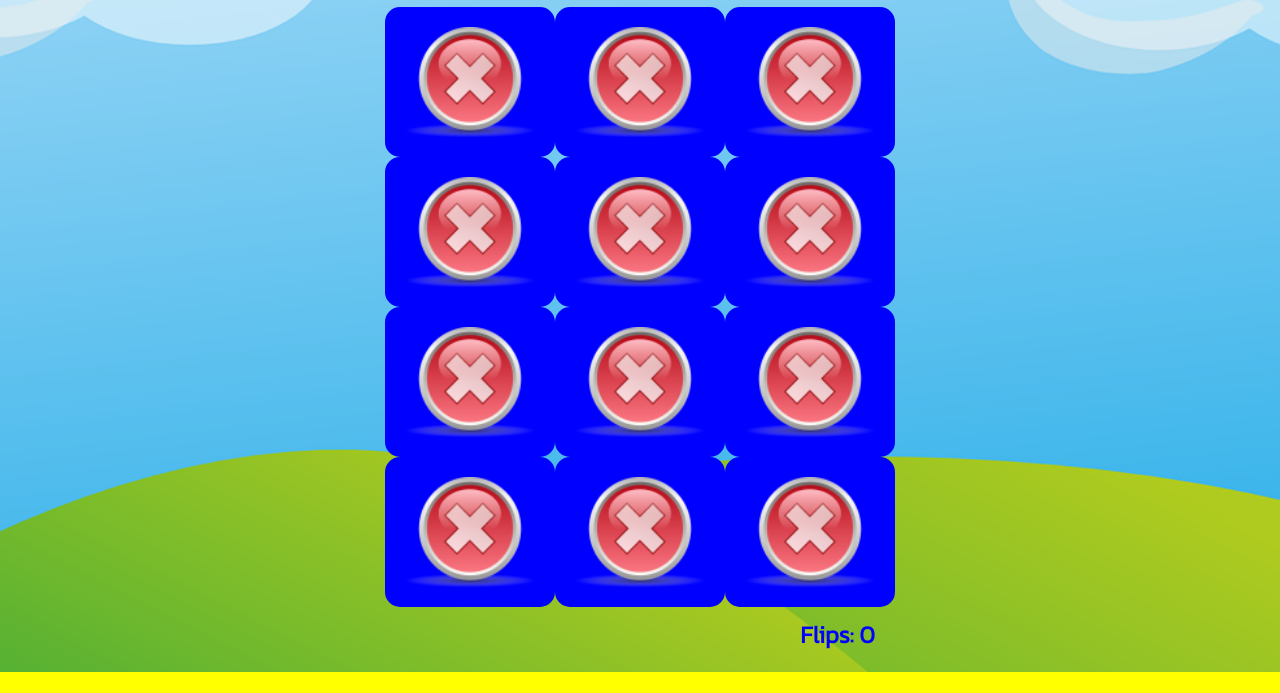
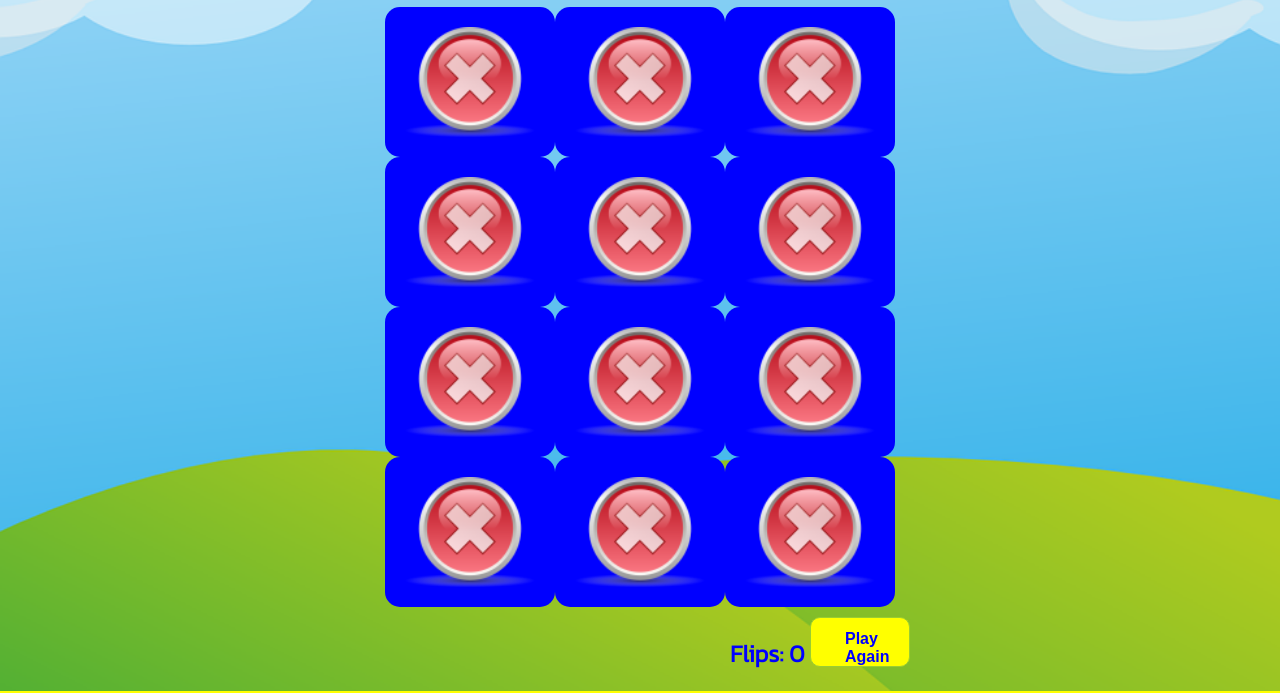
Before and after one commit to lisamurphy788/Mario-Memory-game, a plain HTML site: page index.html in a window 1280 px wide. Shown: the part 503-1196 px from the top of the page. Drawn offline with Linux system fonts and the light colour scheme; a web font is replaced by a local one.

Commit message:
Add reset function to javascript

```diff
--- a/assets/css/style.css
+++ b/assets/css/style.css
@@ -125,6 +125,30 @@ margin: auto;
   transition: 1s;
 }
 
+/* Play again Button*/
+.btn {
+  text-decoration: none;
+  color: blue;
+  font-weight: bold;
+  border: 1px solid yellowgreen;
+  padding: 12px 34px;
+  font-size: 16px;
+  background: yellow;
+  position: relative;
+  cursor: pointer;
+  border-radius: 10px;
+  transition: 1s;
+  height: 50px;
+  width: 100px;
+}
+.btn:hover {
+  border: 1px solid yellow;
+  background: red;
+  color: white;
+  text-decoration: none;
+  transition: 1s;
+}
+
 /* The Modal (background) */
 .modal {
     display: none; /* Hidden by default */
--- a/assets/js/script.js
+++ b/assets/js/script.js
@@ -113,6 +113,21 @@ function resetBoard() {
   [firstCard, secondCard] = [null, null];
 }
 
+function reset ()
+{
+  setTimeout(() => {
+  flippedCard = false;
+  flips = 0;
+  flipContainer.innerHTML = 0;
+  [firstCard, secondCard] = [null, null];
+  shuffle();
+  aMatch = 0;
+  cards.forEach(cardReset => cardReset.classList.remove('flip'));
+  resetBoard();
+}, 500);
+}
+
+
 //Timer
 /*function timer() {
     var count = 120, timer = setInterval(function() {
@@ -125,12 +140,12 @@ function resetBoard() {
     }, 1000);
   }*/
 
-(function shuffle() {
-  cards.forEach(card => {
-    let randomPosition = Math.floor(Math.random() * 12);
-    card.style.order = randomPosition;
-  });
+  function shuffle() {
+    cards.forEach(cards => {
+        let randomPosition = Math.floor(Math.random() * 16);
+        cards.style.order = randomPosition;
+    });
 
-})();
+}
 
 cards.forEach(card => card.addEventListener('click', flipCard));
--- a/index.html
+++ b/index.html
@@ -106,6 +106,8 @@
             </div>
             <div class="game-summary"> Flips:
               <span class="flips">0</span>
+
+              <button class="btn" onclick="reset()">Play Again</button>
             </div>
 
 
```
